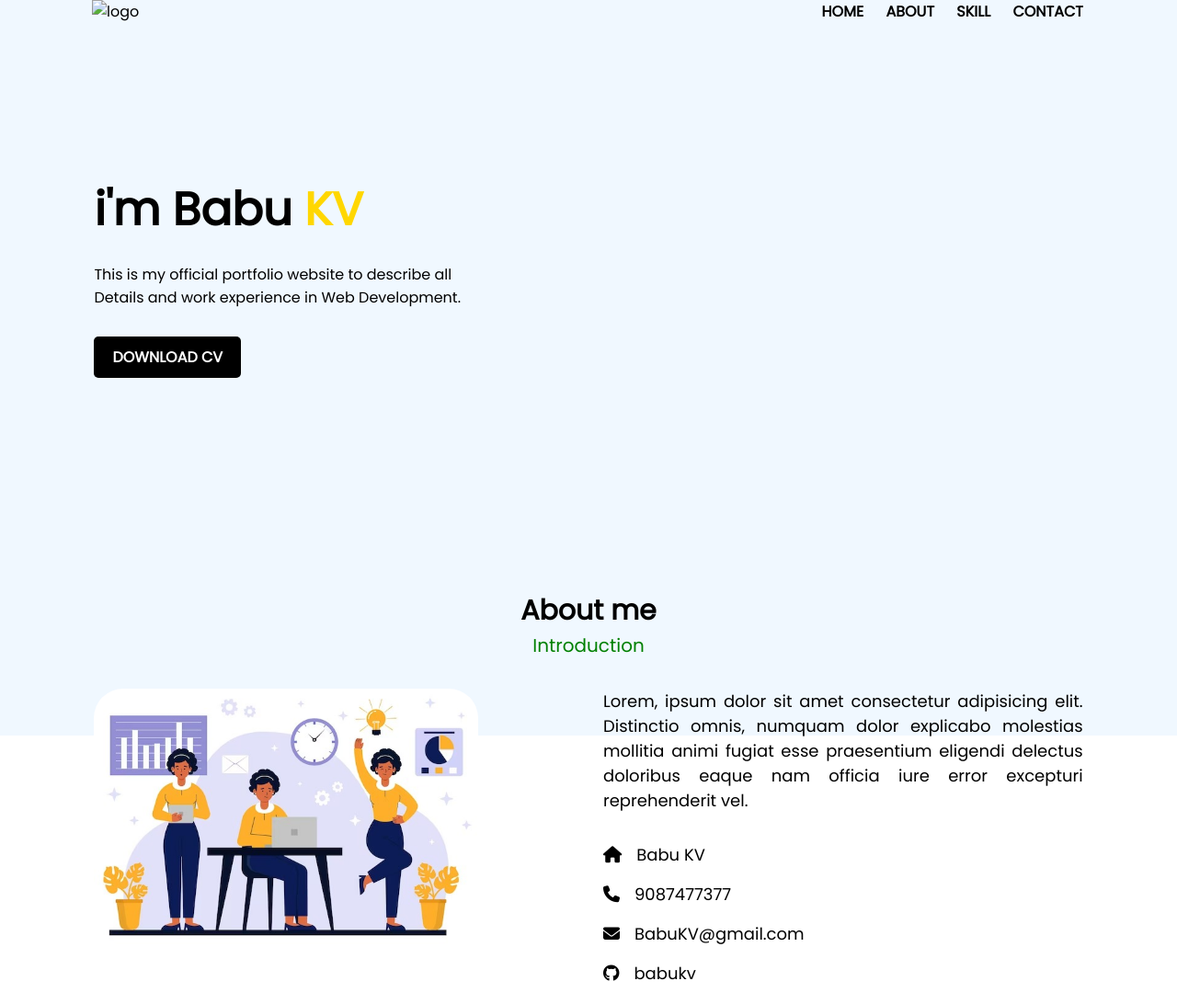
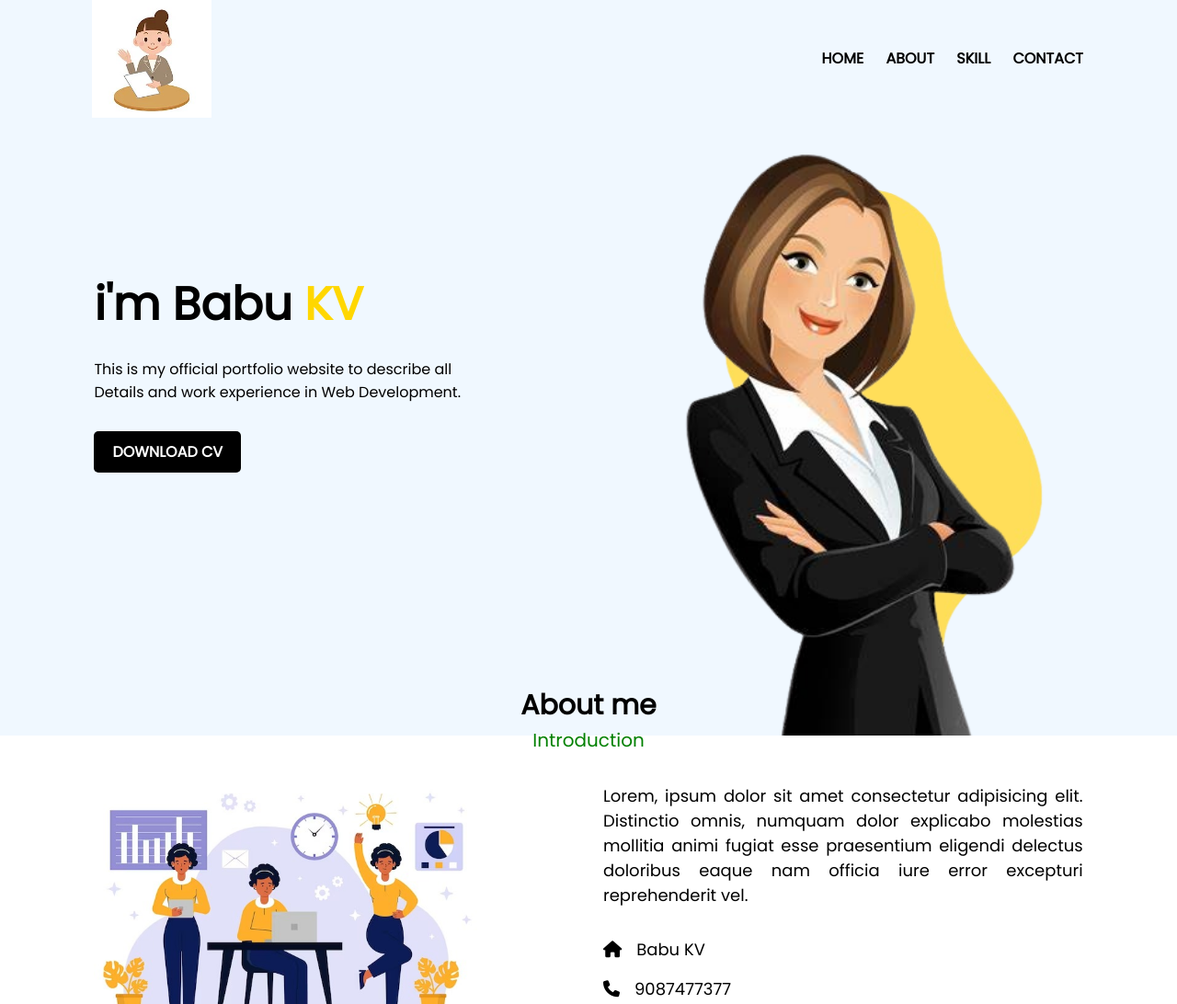
Before and after one commit to thejal2002/portfolio, a plain HTML site: page index.html in a window 1280 px wide. Shown: the top 1092 px of the page at 92% size. Drawn offline with Linux system fonts and the light colour scheme; the site is published under a folder, as on GitHub Pages, so addresses that start at the root find nothing; a web font is replaced by a local one.

Commit message:
Update link

```diff
--- a/index.html
+++ b/index.html
@@ -19,7 +19,7 @@
 <body>
     <div class="container" id="container">
         <nav class="navbar">
-            <img id="logo" src="/portfolio/images/WhatsApp Image 2023-07-27 at 4.06.01 PM.jpeg" alt="logo">
+            <img id="logo" src="./images/WhatsApp Image 2023-07-27 at 4.06.01 PM.jpeg" alt="logo">
             <ul>
                 <li class="listitem"><a class="links" href="#home">HOME</a></li>
                 <li class="listitem"><a class="links" href="#about">ABOUT</a></li>
@@ -36,8 +36,8 @@
 
             </div>
             <div class="title-img">
-                <img id="shape" src="/portfolio/images/WhatsApp_Image_2023-07-27_at_4.07.05_PM__1_-removebg-preview.png" alt="">
-                <img id="girl" src="/portfolio/images/WhatsApp_Image_2023-07-27_at_4.06.02_PM-removebg-preview.png" alt="">
+                <img id="shape" src="./images/WhatsApp_Image_2023-07-27_at_4.07.05_PM__1_-removebg-preview.png" alt="">
+                <img id="girl" src="./images/WhatsApp_Image_2023-07-27_at_4.06.02_PM-removebg-preview.png" alt="">
             </div>
 
         </section>
```
